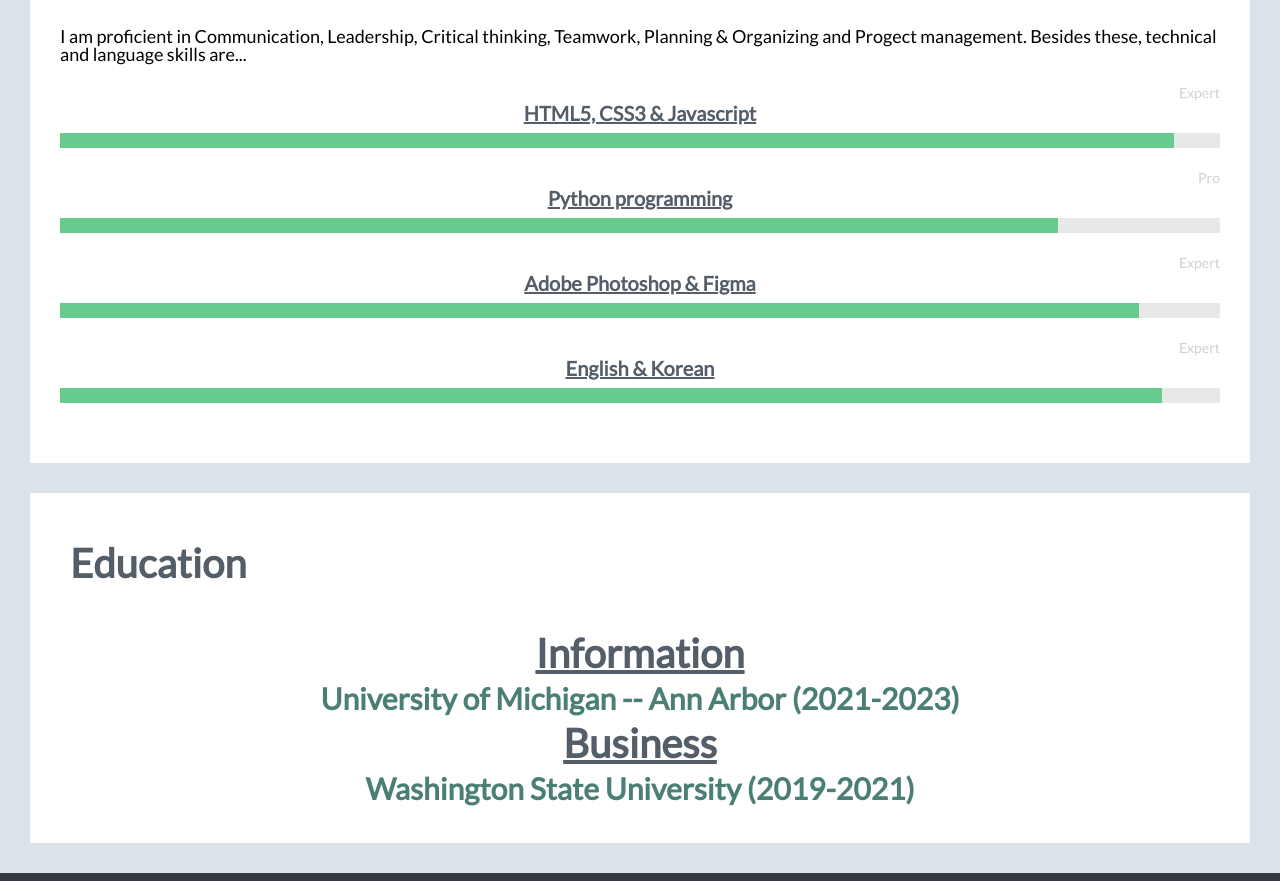
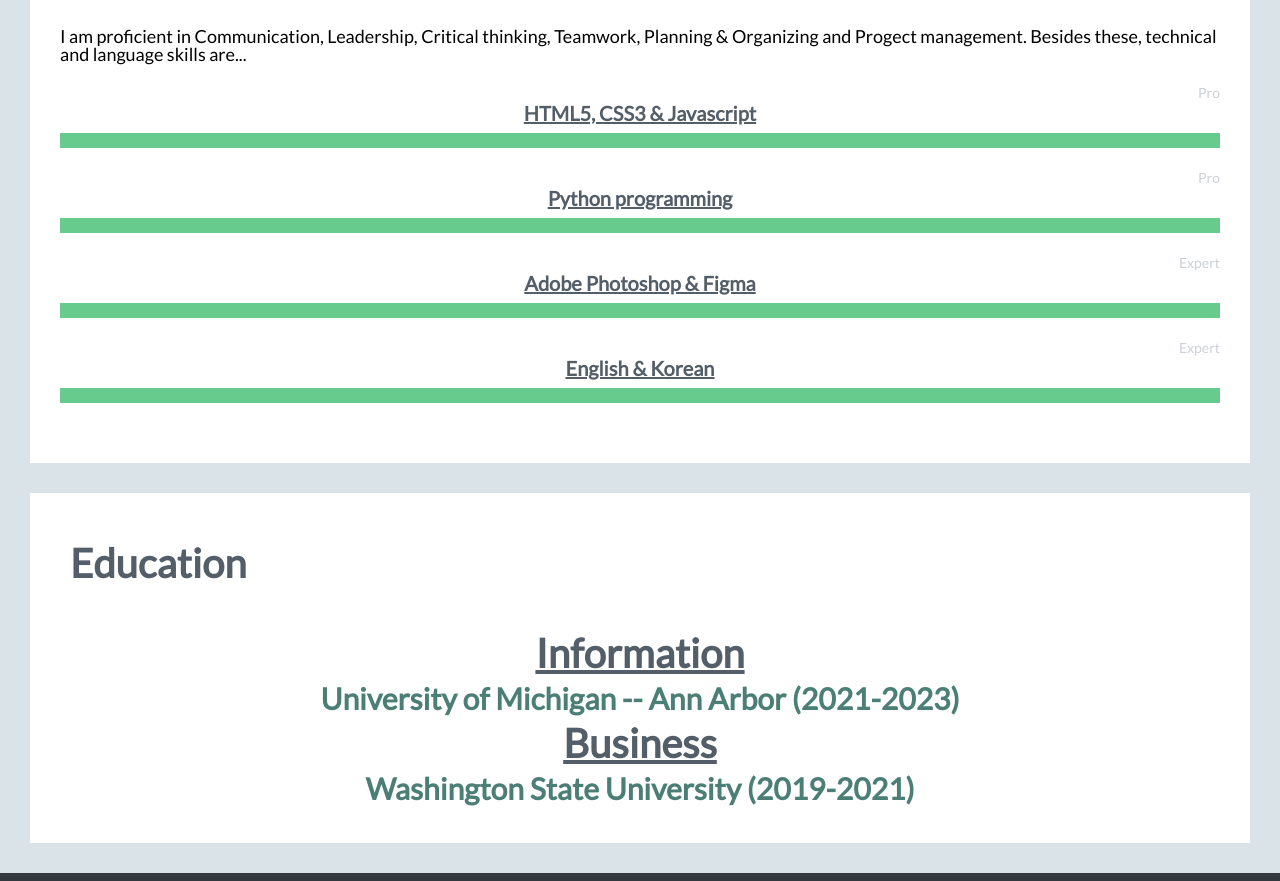
Before and after one commit to doaekim/Progress-Check---Tablet-View-, a plain HTML site: page index.html in a window 1280 px wide. Shown: the part 1580-2461 px from the top of the page. Drawn offline with Linux system fonts and the light colour scheme.

Commit message:
Update index.html

```diff
--- a/index.html
+++ b/index.html
@@ -85,31 +85,31 @@
               <div class="skillset">
 
                   <div class="item">
-                      <h3 class="level-title"> HTML5, CSS3 & Javascript <span class="level-label" data-bs-toggle="tooltip" data-bs-placement="left" title="You can use the tooltip to explain more about your skill level..."><i class="fas fa-info-circle"></i>Expert</span></h3>
+                      <h3 class="level-title"> HTML5, CSS3 & Javascript <span class="level-label"></i>Pro</span></h3>
 
                       <div class="level-bar progress">
-        <div class="progress-bar level-bar-inner" role="progressbar"  style="width: 96%" ></div>
+        <div class="progress-bar level-bar-inner" role="progressbar"  id = "html" ></div>
     </div>
                   </div>
 
                   <div class="item">
-                      <h3 class="level-title"> Python programming <span class="level-label" data-bs-toggle="tooltip" data-bs-placement="left" title="You can use the tooltip to explain more about your skill level..."><i class="fas fa-info-circle"></i>Pro</span></h3>
+                      <h3 class="level-title"> Python programming <span class="level-label"></i>Pro</span></h3>
                       <div class="level-bar progress">
-        <div class="progress-bar level-bar-inner" role="progressbar" style="width: 86%"></div>
+        <div class="progress-bar level-bar-inner" role="progressbar" id = "python"></div>
     </div>
                   </div>
 
                   <div class="item">
-                      <h3 class="level-title"> Adobe Photoshop & Figma <span class="level-label" data-bs-toggle="tooltip" data-bs-placement="left" title="You can use the tooltip to explain more about your skill level..."><i class="fas fa-info-circle"></i>Expert</span></h3>
+                      <h3 class="level-title"> Adobe Photoshop & Figma <span class="level-label"></i>Expert</span></h3>
                       <div class="level-bar progress">
-        <div class="progress-bar level-bar-inner" role="progressbar" style="width: 93%"></div>
+        <div class="progress-bar level-bar-inner" role="progressbar" id = "adobe"></div>
     </div>
                   </div>
 
                   <div class="item">
-                      <h3 class="level-title">English & Korean <span class="level-label" data-bs-toggle="tooltip" data-placement="left" title="You can use the tooltip to explain more about your skill level..."><i class="fas fa-info-circle"></i>Expert</span></h3>
+                      <h3 class="level-title">English & Korean <span class="level-label"></i>Expert</span></h3>
                       <div class="level-bar progress">
-        <div class="progress-bar level-bar-inner" role="progressbar" style="width: 95%"></div>
+        <div class="progress-bar level-bar-inner" role="progressbar" id = "language"></div>
     </div>
                   </div>
 
```
